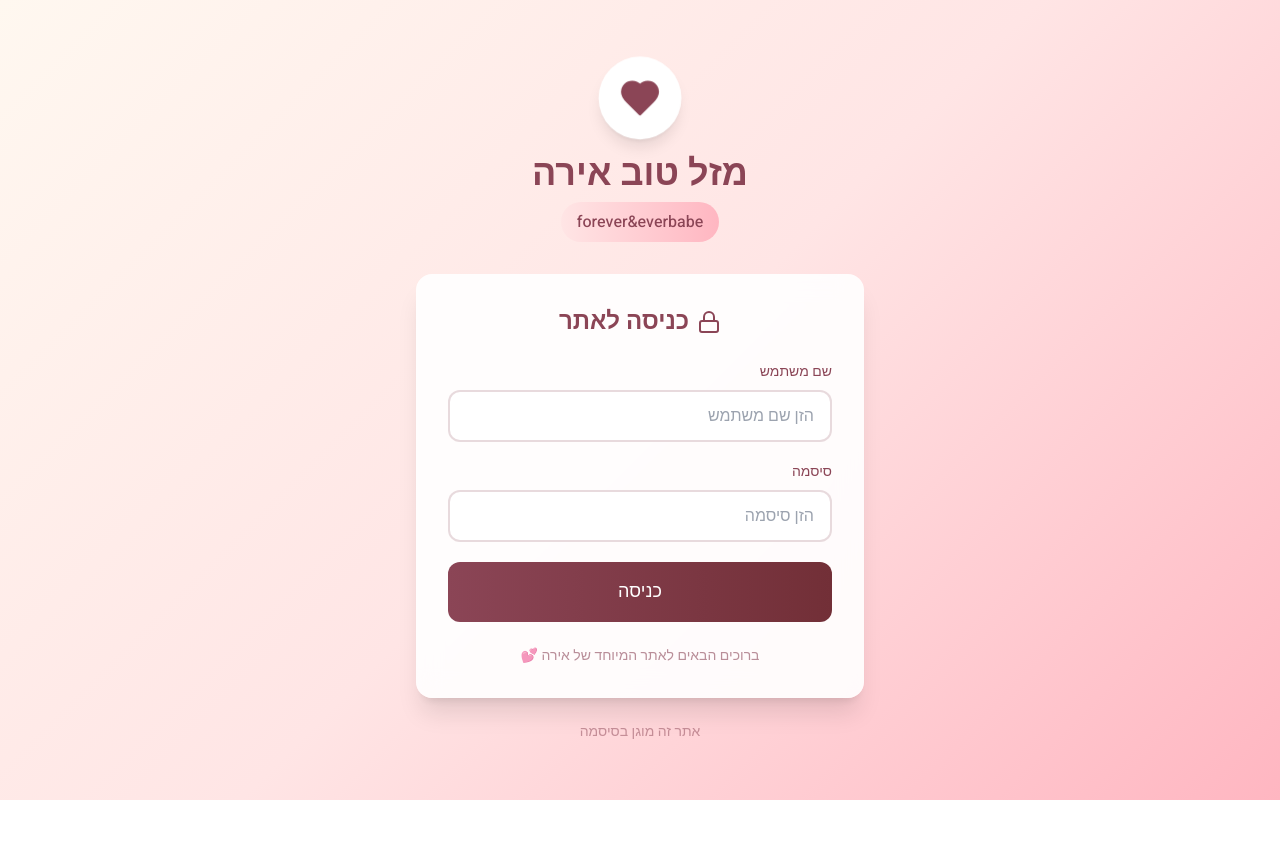
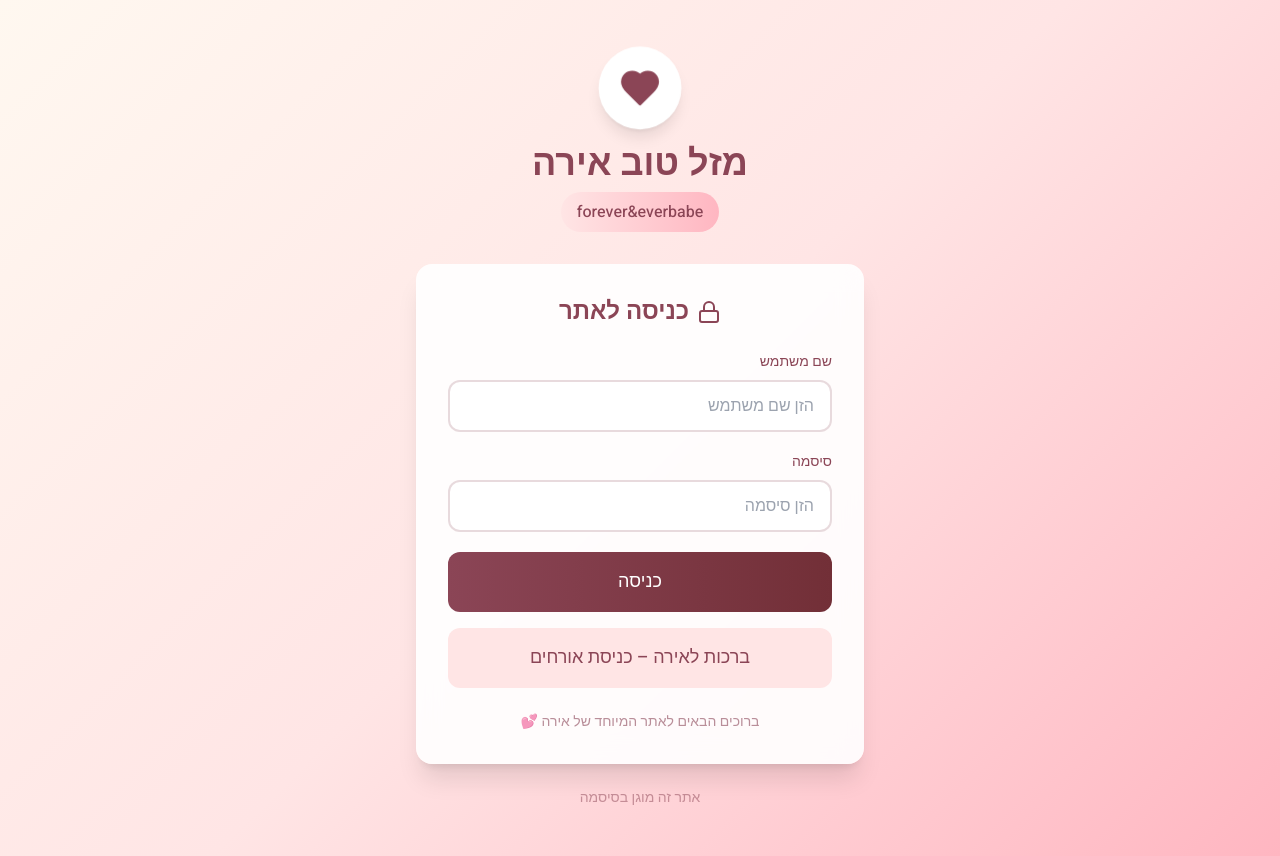
Before and after one commit to Pelemotors/forever-ever-Babe, a React (Vite) app: page /login in a window 1280 px wide. Before the commit the page ends 800 px from the top, so only its background shows below. Built offline with nearby package versions, Linux system fonts and the light colour scheme.

Commit message:
Login: add guest entry button to guestbook; keep protected routes

```diff
--- a/src/components/auth/ProtectedRoute.jsx
+++ b/src/components/auth/ProtectedRoute.jsx
@@ -4,7 +4,8 @@ import useSession from '../../state/useSession';
 const ProtectedRoute = ({ children, requireRole = null }) => {
   const { isAuthenticated, role } = useSession();
 
-  // Check if user is authenticated
+  // Allow guest route to be publicly accessible via login button
+  // All routes still require authentication flag; the guest button sets it
   if (!isAuthenticated) {
     return <Navigate to="/login" replace />;
   }
--- a/src/pages/Login.jsx
+++ b/src/pages/Login.jsx
@@ -35,6 +35,12 @@ const Login = () => {
     }
 
     setLoading(false);
+  };
+
+  const handleGuestEntry = () => {
+    // Login as guest without credentials
+    login('guest', 'guest');
+    navigate('/guestbook');
   };
 
   return (
@@ -113,6 +119,19 @@ const Login = () => {
             </Button>
           </form>
 
+          {/* Guest entry button */}
+          <div className="mt-4">
+            <Button
+              type="button"
+              variant="secondary"
+              size="lg"
+              className="w-full"
+              onClick={handleGuestEntry}
+            >
+              ברכות לאירה – כניסת אורחים
+            </Button>
+          </div>
+
           <div className="mt-6 text-center text-sm text-romantic-burgundy/60">
             <p>ברוכים הבאים לאתר המיוחד של אירה 💕</p>
           </div>
```
